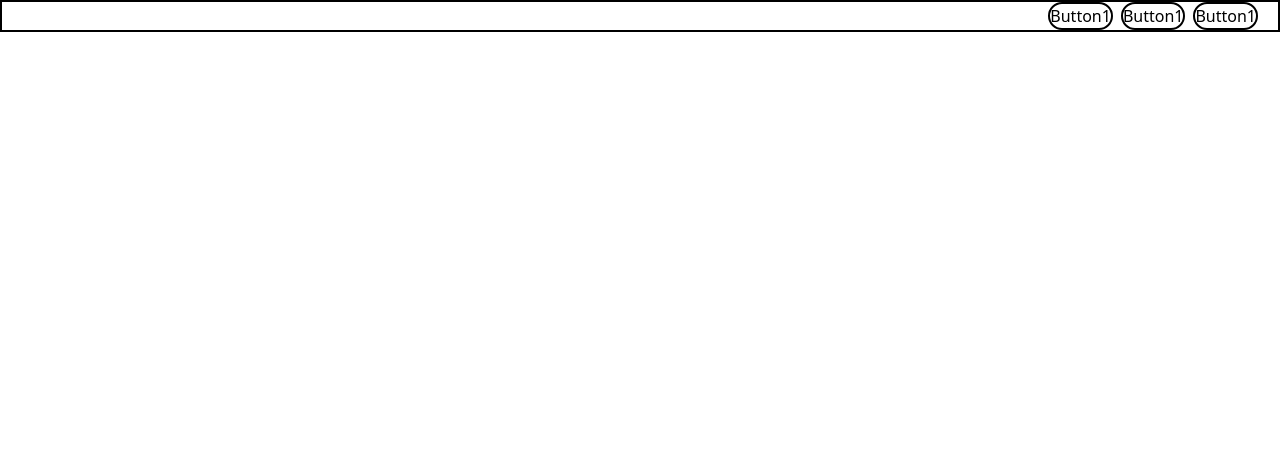
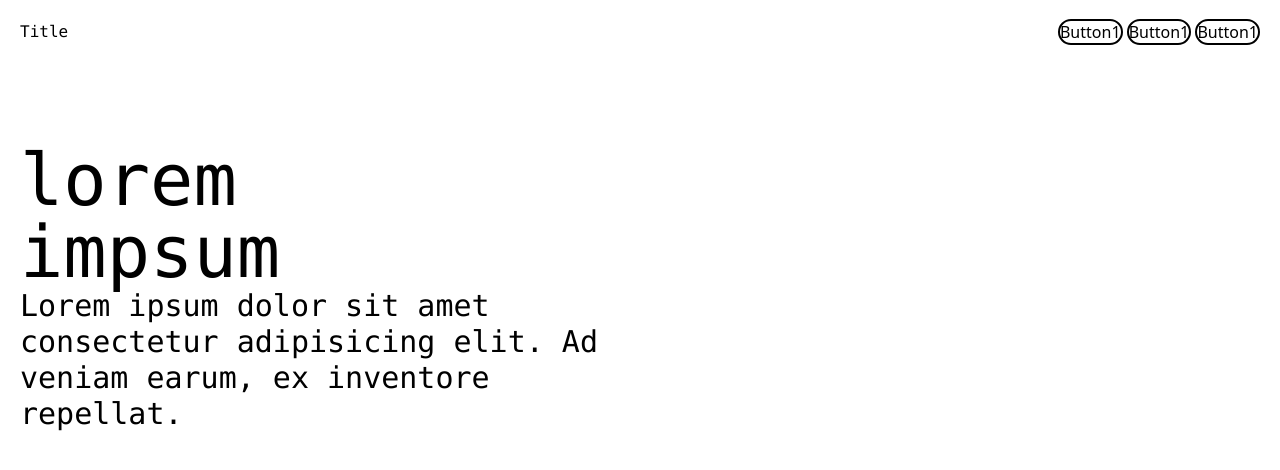
Before and after one commit to kutoreduso/Fragrances-Website, a website: page src/index.html in a window 1280 px wide. Drawn offline with Linux system fonts and the light colour scheme.

Commit message:
add element on the header section

```diff
--- a/src/index.html
+++ b/src/index.html
@@ -9,12 +9,23 @@
 <body>
     <div class="">
     <!-- Navigation bar -->
-        <div class="flex md:flex-nowrap justify-between border-2 md:w-full space-x-2 md:justify-end md:pr-5 md:pl-5">
-            <a href="" class="border-2 rounded-2xl">Button1</a>
-            <a href="" class="border-2 rounded-2xl">Button1</a>
-            <a href="" class="border-2 rounded-2xl">Button1</a>
+
+        <div class="flex p-5 md:flex-nowrap justify-between md:w-full space-x-2  ">
+            <h1 class="md:justify-center font-medium font-mono ">Title</h1>
+                <div clas="md:justify-end">
+                    <a href="" class="border-2 rounded-2xl">Button1</a>
+                    <a href="" class="border-2 rounded-2xl">Button1</a>
+                    <a href="" class="border-2 rounded-2xl">Button1</a>
+            </div>
         </div>
-
     </div>
+    <!-- Hero Content -->
+    <div class="flex flex-nowrap pt-20 p-5 md:flex-col">
+        <h1 class="text-7xl font-mono font-medium">lorem</h1>
+        <h1 class="text-7xl font-mono font-medium">impsum</h1>
+        <p class="text-3xl font-mono font-thin md:w-150">Lorem ipsum dolor sit amet consectetur adipisicing elit. Ad veniam earum, ex inventore repellat.</p>
+    </div>
+    <!-- Imgs -->
+    <div class="border-0"></div>
 </body>
 </html>
```
Also changed, not shown: dist/output.css.
